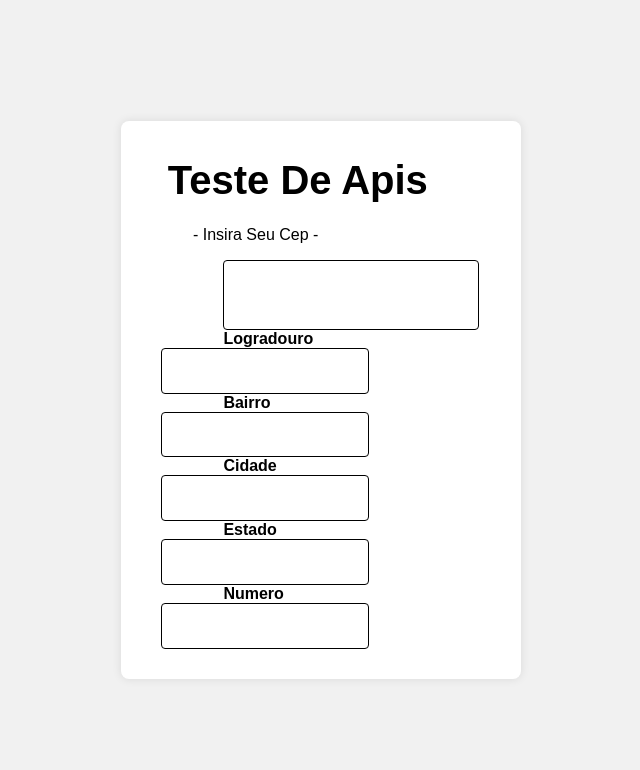
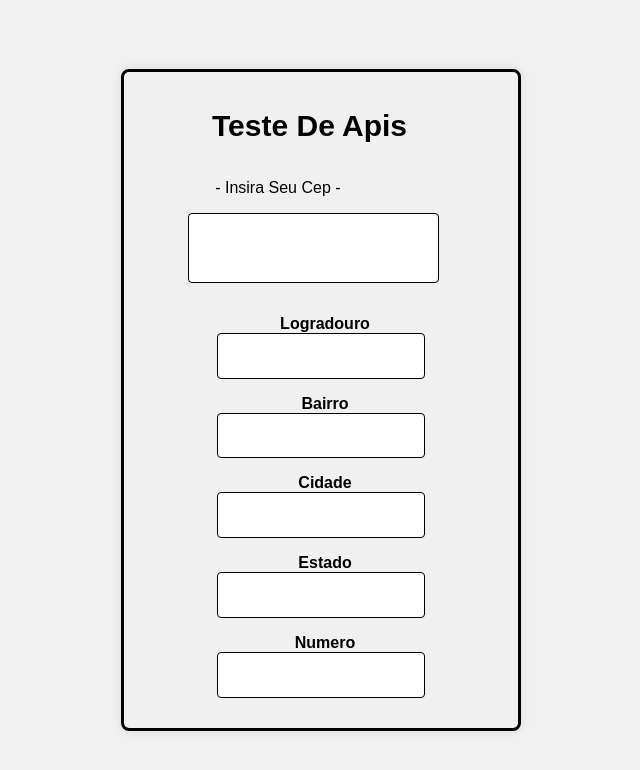
Before and after one commit to gbaldodev/Atividade-Api, a plain HTML site: page index.html in a window 1280 px wide. Shown: the whole page, without its empty margins (319-959 px from the left). Drawn offline with Linux system fonts and the light colour scheme.

Commit message:
Fix ; alinhamento css

```diff
--- a/index.html
+++ b/index.html
@@ -9,11 +9,13 @@
 <body>
     <main>
         <h2>Teste De Apis</h1>
-        <div id="main">
+        <div id="inicial">
          <p> - Insira Seu Cep - </p>
          <label for="entradaCep"></label>
          <input id="entradaCep" type="number " required>
+        </div>
 
+      <div id="main">
           <label for="logradouro">Logradouro</label>
           <input id="logradouro" type="text" name="logradouro" required>
 
--- a/script.js
+++ b/script.js
@@ -0,0 +1 @@
+document.getElementById("entradaCep").eve
--- a/styles.css
+++ b/styles.css
@@ -14,37 +14,48 @@ body {
 }
 
 main {
-    background-color: #fff;
+    background-color: #f0f0f0;
     padding: 30px 40px;
     border-radius: 8px;
     box-shadow: 0 0 10px rgba(0, 0, 0, 0.1);
     width: 100%;
     max-width: 400px;
+    border:#000000 solid;
+}
+#main{
+    display: flex;
+  flex-direction: column;
+  align-items: center;
+}
+h2 {
+    text-align: center;
+    padding: 0.4rem 3rem 1rem 3rem;
+    margin-bottom: 20px;
+    color: #000000;
+    font-size: 30px;
+    display: flex;
+}
+#inicial p{
+    padding: 0rem 3rem 1rem 3.2rem;
+
+}
+#inicial input{
+    margin: 0rem 1.5rem;
+}
+#main label {
+    font-weight: bold;
+    padding: 1rem 0rem 0rem 0.5rem;
+    text-align: center;
+    display: flex;
+    flex-direction: column;
+
 }
 
-h2 {
-    text-align: center;
-    padding: 0.4rem 2.9rem 0.2rem 0rem;
-    margin-bottom: 20px;
-    color: #000000;
-    font-size: 40px;
-}
-#main p{
-    padding: 0rem 0rem 1rem 2rem
-
-}
-label {
-    font-weight: bold;
-    margin-bottom: 5px;
-    padding: 1rem 0rem 1rem 3.9rem;
-    align-items: center;
-}
 
 input {
     padding: 0.9rem;
     border: 1px solid #000000;
     border-radius: 4px;
-    align-items: center;
 }
 
 button {
@@ -57,8 +68,12 @@ button {
     font-weight: bold;
 }
 #entradaCep{
-    padding-left: 2px;
+    padding-left: 1rem;
+    padding-right: 3rem;
     height:70px;
     width: 80%;
 
 }
+#inicial{
+    padding: 0rem 0rem 1rem 0rem;
+}
```
Lines whose indentation alone changed are shown as unchanged.
